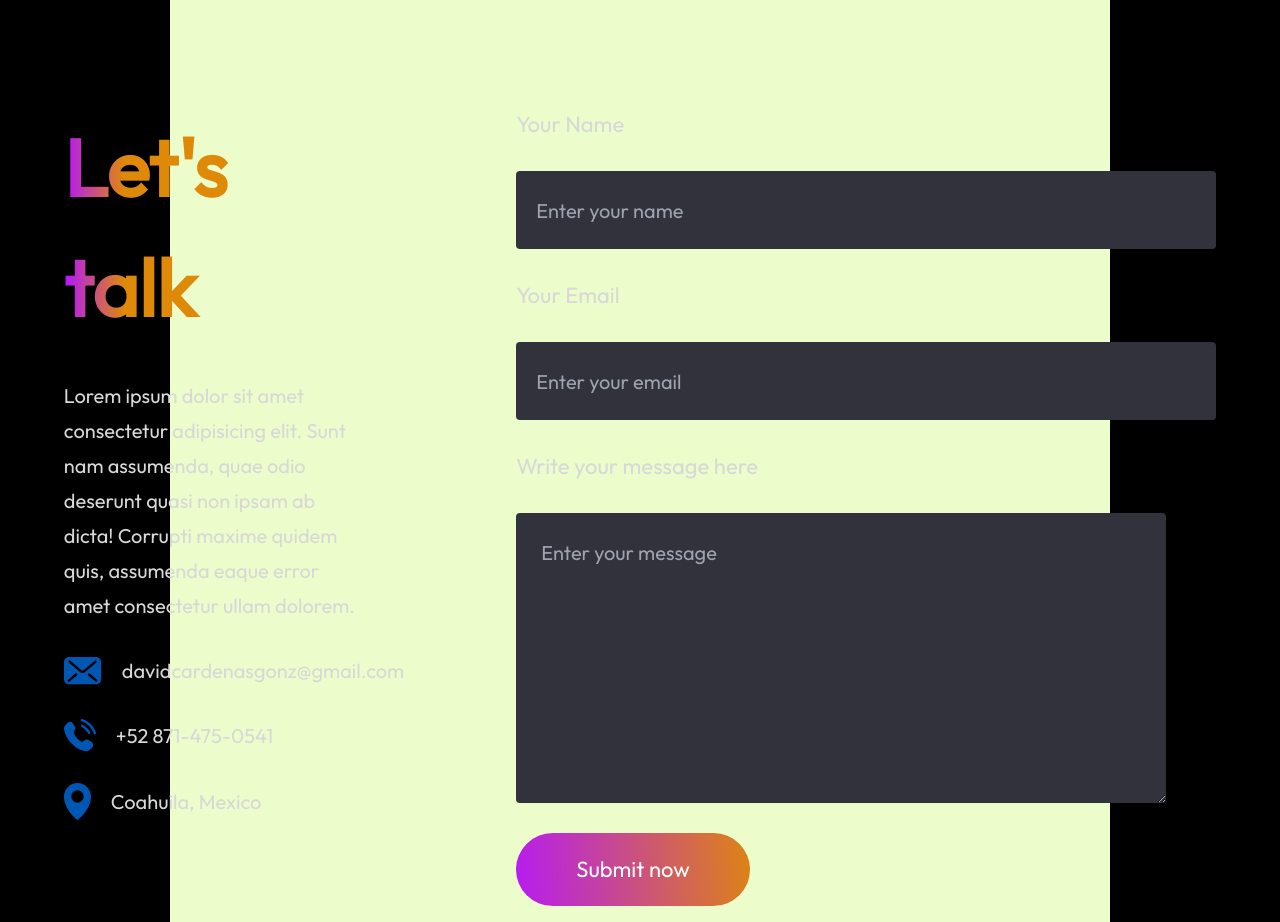
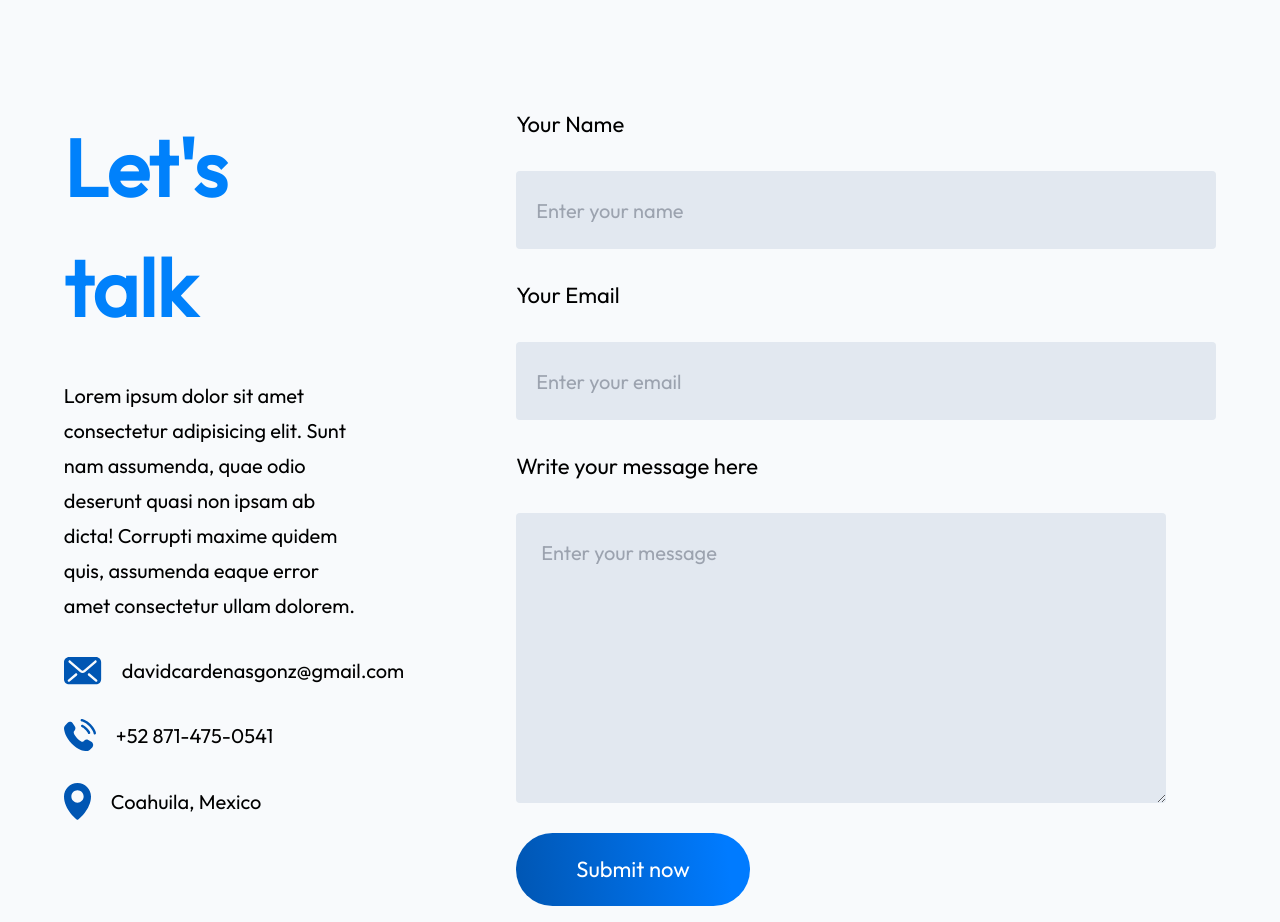
Before and after one commit to DavidCarG/Portfolio, a React (Vite) app: page / in a window 1280 px wide. Shown: the part 5230-6152 px from the top of the page. Built offline with nearby package versions, Linux system fonts and the light colour scheme; no server answers.

Commit message:
Update Contact section styling and colors

```diff
--- a/src/components/Contact/Contact.css
+++ b/src/components/Contact/Contact.css
@@ -1,17 +1,11 @@
-:root {
-  --light-green: #f0fff4;
-  --dark-green: #22543d;
-  --gradient-start: #48bb78;
-  --gradient-end: #2f855a;
-}
-
 .contact {
   display: flex;
   flex-direction: column;
   align-items: center;
   justify-content: center;
   gap: 80px;
-  margin: 80px 170px;
+  margin: 0px;
+  padding: 80px 170px;
 }
 
 .contact-title {
@@ -22,6 +16,14 @@
   padding: 0px 30px;
   font-size: 80px;
   font-weight: 600;
+  background: linear-gradient(
+    270deg,
+    var(--gradient-start) 50.41%,
+    var(--gradient-end) 90.25%
+  );
+  background-clip: text;
+  -webkit-background-clip: text;
+  -webkit-text-fill-color: transparent;
 }
 
 .contact-title img {
@@ -45,15 +47,12 @@
 .contact-left h1 {
   font-size: 80px;
   font-weight: 700;
-  background: linear-gradient(270deg, #df8908 80%, #b415ff 100%);
-  background-clip: text;
-  -webkit-background-clip: text;
-  -webkit-text-fill-color: transparent;
+  color: var(--meta-blue);
 }
 
 .contact-left p {
   max-width: 550px;
-  color: #d8d8d8;
+  color: black;
   font-size: 20px;
   line-height: 35px;
 }
@@ -80,7 +79,7 @@
 }
 
 .contact-right label {
-  color: #d8d8d8;
+  color: black;
   font-size: 22px;
   font-weight: 500;
 }
@@ -91,8 +90,8 @@
   height: 78px;
   padding-left: 20px;
   border-radius: 4px;
-  background: #32323c;
-  color: #a0a0a0;
+  background: rgb(226 232 240);
+  color: var(--meta-gray);
   font-family: Outfit;
   font-size: 20px;
 }
@@ -102,8 +101,8 @@
   border: none;
   padding: 25px;
   border-radius: 4px;
-  background: #32323c;
-  color: #a0a0a0;
+  background: rgb(226 232 240);
+  color: var(--meta-gray);
   font-family: Outfit;
   font-size: 20px;
 }
@@ -112,7 +111,11 @@
   border: none;
   color: white;
   border-radius: 50px;
-  background: linear-gradient(264deg, #df8908 -5.09%, #b415ff 106.28%);
+  background: linear-gradient(
+    264deg,
+    var(--gradient-start) 10%,
+    var(--gradient-end) 100%
+  );
   font-size: 22px;
   padding: 20px 60px;
   margin-bottom: 50px;
--- a/src/components/Contact/Contact.jsx
+++ b/src/components/Contact/Contact.jsx
@@ -31,7 +31,7 @@ const Contact = () => {
   };
 
   return (
-    <div id="contact" className="contact bg-lime-100">
+    <div id="contact" className="contact bg-slate-50">
       <div className="contact-title">
         <h1>Get in touch</h1>
         <img src={theme_pattern} alt="" />
```
